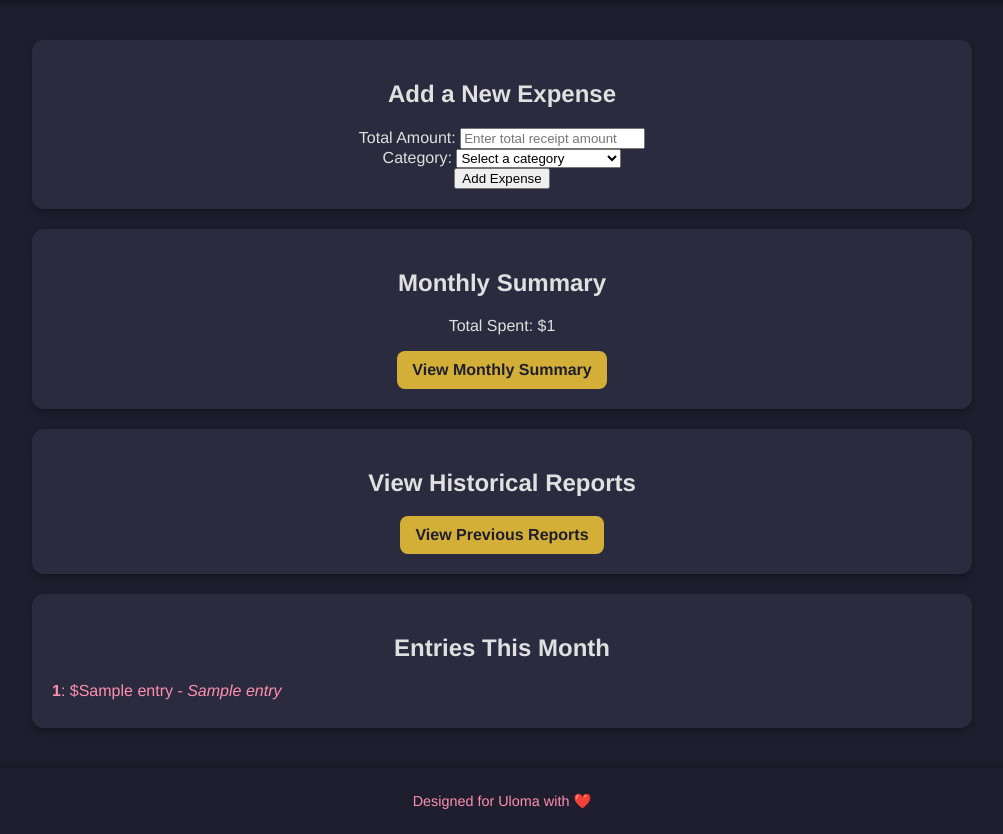
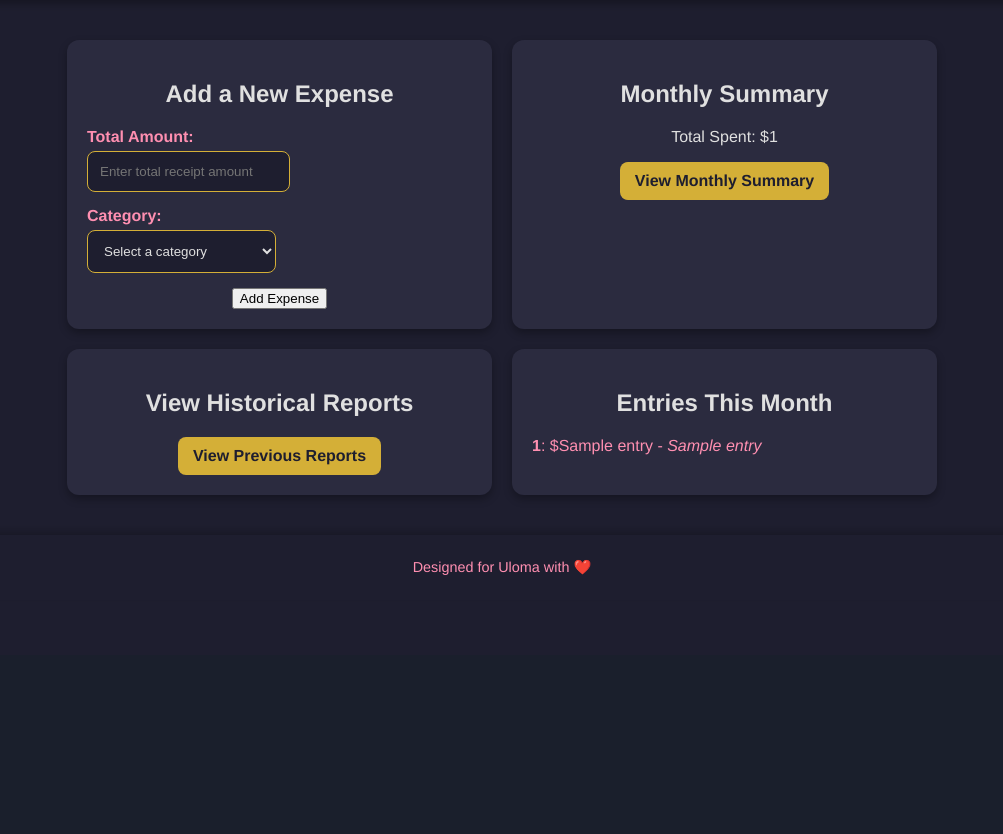
Before and after one commit to Tolu-McGill/App-for-Rose, a Flask app: template templates/index.html in a window 1280 px wide. Shown: the part 145-979 px from the top of the page, without its empty margins (138-1141 px from the left). After the commit the page ends 720 px from the top, so only its background shows below. Run offline with Flask 3, Linux system fonts and the light colour scheme; the template is opened without the code that fills it: most values are stand-ins (such as "Sample title", 1, 10 or a date in 2020); some libraries are stand-ins or nearby versions.

Commit message:
Update style.css

```diff
--- a/static/style.css
+++ b/static/style.css
@@ -28,19 +28,24 @@ main {
     max-width: 900px; /* Increased width for better layout */
     padding: 20px;
     display: flex;
-    flex-direction: column;
-    align-items: center; /* Center content horizontally */
+    flex-wrap: wrap; /* Arrange sections in rows if screen is wide */
     gap: 20px;
+    justify-content: center;
 }
 
-/* Card Styling */
+/* New Card Styling for Sections */
 .card {
     background-color: #2b2b3f; /* Slightly lighter than the main background */
     padding: 20px;
     border-radius: 12px;
     box-shadow: 0px 4px 8px rgba(0, 0, 0, 0.3);
-    width: 100%; /* Use full width for better alignment */
+    width: calc(45% - 20px); /* Two cards per row with spacing */
     text-align: center;
+}
+
+/* For Full-Width Sections */
+.card.full-width {
+    width: 100%;
 }
 
 /* Button Styling */
@@ -61,23 +66,47 @@ main {
     color: #1e1e2f;
 }
 
+/* Form Styling */
+.form-group {
+    margin-bottom: 15px;
+    text-align: left;
+}
+
+label {
+    display: block;
+    font-weight: bold;
+    margin-bottom: 5px;
+    color: #ff8fb1; /* Soft pink */
+}
+
+input[type="number"],
+select {
+    max-width: 300px; /* Adjusted width for better aesthetics */
+    margin: 0 auto; /* Center-align input fields */
+    padding: 12px;
+    border: 1px solid #d4af37; /* Gold */
+    border-radius: 8px;
+    background-color: #1e1e2f;
+    color: #e0e0e0;
+    transition: border-color 0.3s ease;
+}
+
+input[type="number"]:focus,
+select:focus {
+    border-color: #a96dbb; /* Purple focus color */
+}
+
 /* Table Styling */
 #expense-breakdown {
     display: flex;
-    flex-direction: column;
-    align-items: center; /* Center table content */
+    justify-content: center; /* Center table */
     margin-top: 20px;
-}
-
-#expense-breakdown h2 {
-    margin-bottom: 15px; /* Add spacing between heading and table */
 }
 
 #expense-breakdown table {
     width: 80%; /* Reduced width for better layout */
     border-collapse: collapse;
     font-size: 1rem;
-    margin: 0 auto; /* Center the table */
 }
 
 #expense-breakdown th,
@@ -100,14 +129,14 @@ main {
 #chart-section {
     display: flex;
     flex-direction: column;
-    align-items: center; /* Center the chart */
+    align-items: center; /* Center chart */
     margin-top: 30px;
 }
 
 #expenseChart {
-    max-width: 700px; /* Increased size for better visibility */
+    max-width: 5000px; /* Larger chart for better visibility */
     height: auto;
-    margin: 0 auto; /* Center the chart */
+    margin: 0 auto;
     display: block;
 }
 
```
